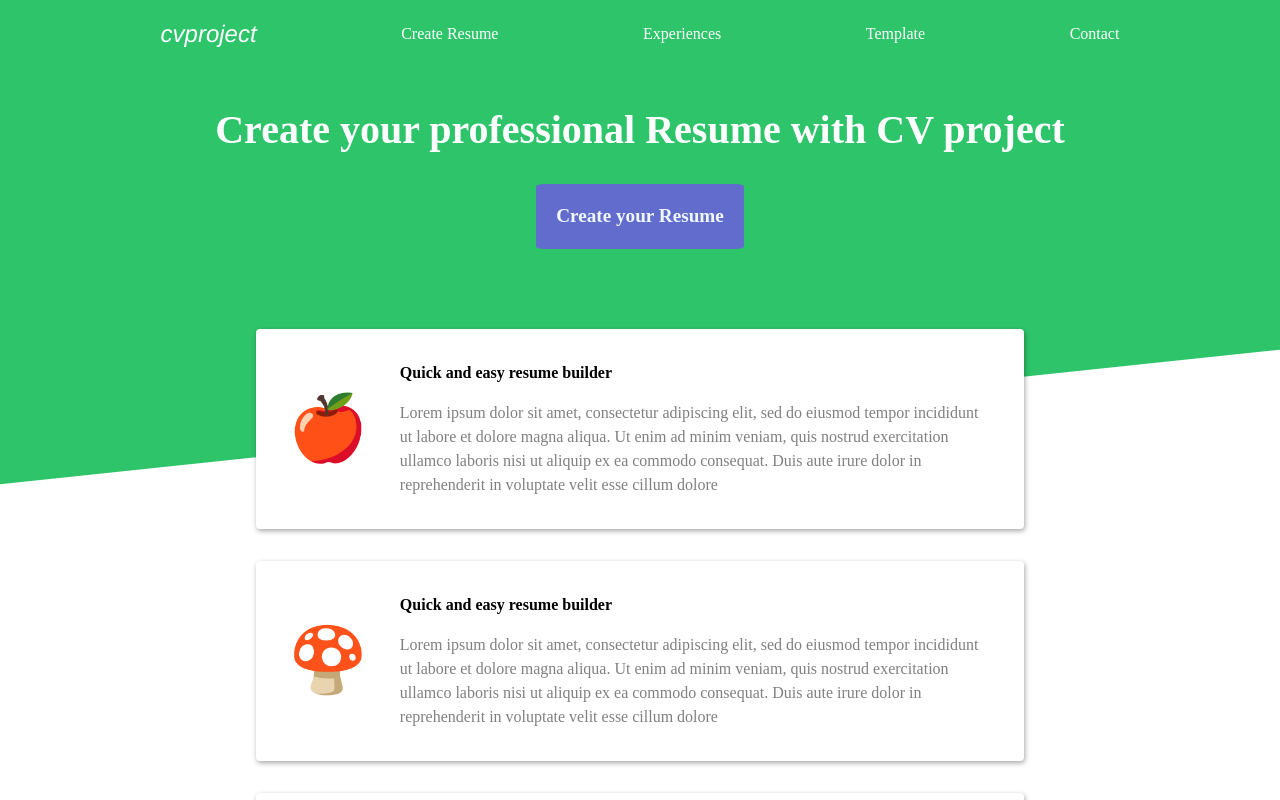
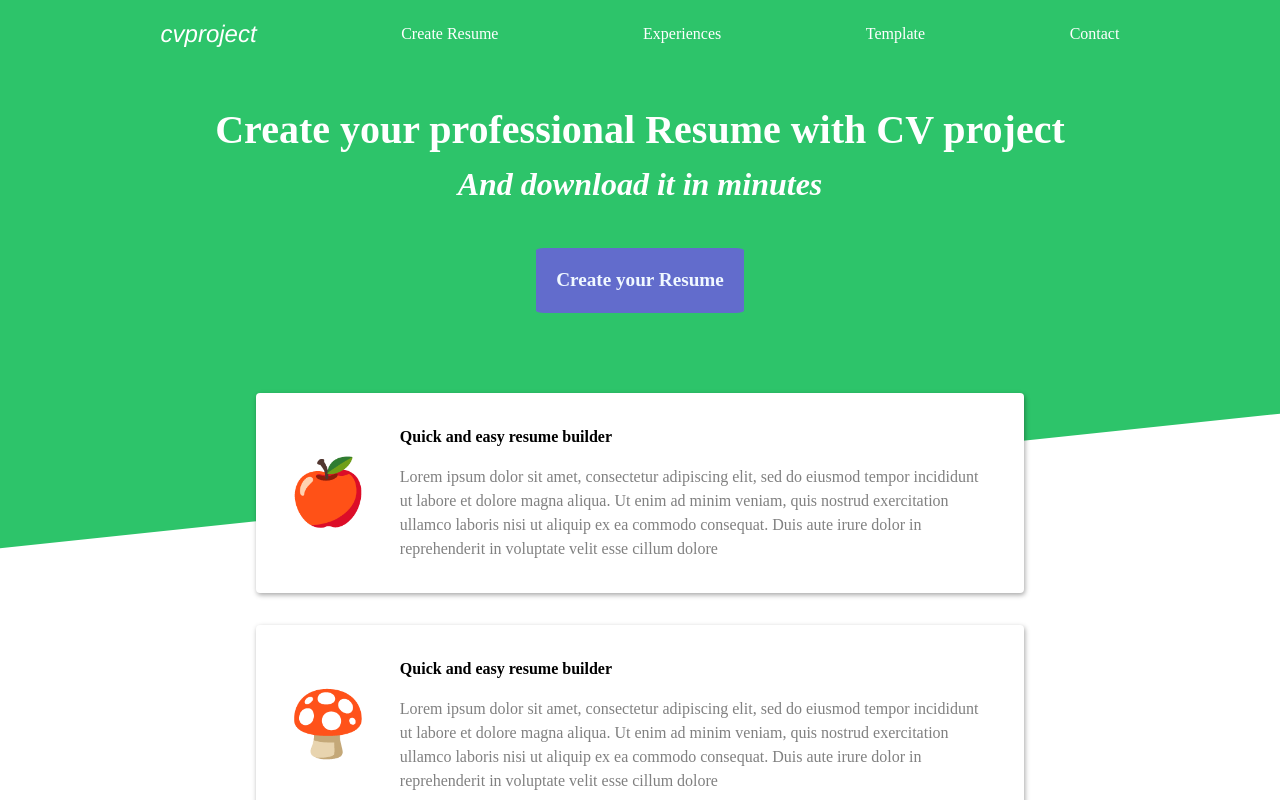
Before and after one commit to chucoyos/CV-application, a React (Vite) app: page / in a window 1280 px wide. Shown: the top 800 px of the page. Built offline with nearby package versions, Linux system fonts and the light colour scheme.

Commit message:
Add subtitles

```diff
--- a/src/App.css
+++ b/src/App.css
@@ -55,6 +55,9 @@ h1 {
 	text-align: center;
 	font-size: 32px;
 	margin-bottom: 16px;
+	color: #fff;
+	font-weight: bold;
+	font-style: italic;
 }
 .decorationBar {
 	position: relative;
--- a/src/components/Home.jsx
+++ b/src/components/Home.jsx
@@ -5,6 +5,7 @@ function Home() {
 		<div className='cardContainer'>
 			<div className='header'>
 				<h1>Create your professional Resume with CV project</h1>
+				<p className='subtitle'>And download it in minutes</p>
 				<Button
 					text='Create Resume'
 					path='/general-details'
--- a/src/components/NavBar.jsx
+++ b/src/components/NavBar.jsx
@@ -26,6 +26,7 @@ const NavBar = ({ path, text }) => {
 			{location.pathname === '/' && (
 				<>
 					<h1>Create your professional Resume with CV project</h1>
+					<p className='subtitle'>And download it in minutes</p>
 					<Button
 						path='/general-details'
 						text='Create your Resume'
```
